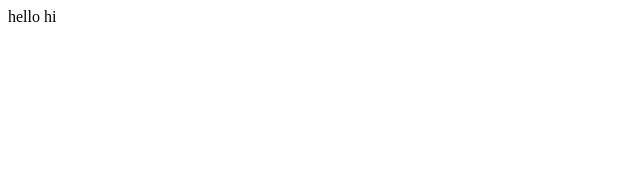
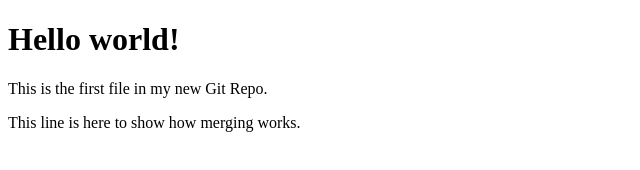
Before and after one commit to Vij-ash/project2, a plain HTML site: page index.html in a window 1280 px wide. Shown: the whole page, without its empty margins (0-640 px from the left). Drawn offline with Linux system fonts and the light colour scheme.

Commit message:
latest commit

```diff
--- a/index.html
+++ b/index.html
@@ -6,7 +6,8 @@
     <title>Document</title>
 </head>
 <body>
-    hello hi
-
+    <h1>Hello world!</h1>
+<p>This is the first file in my new Git Repo.</p>
+<p>This line is here to show how merging works.</p>
 </body>
 </html>
```
